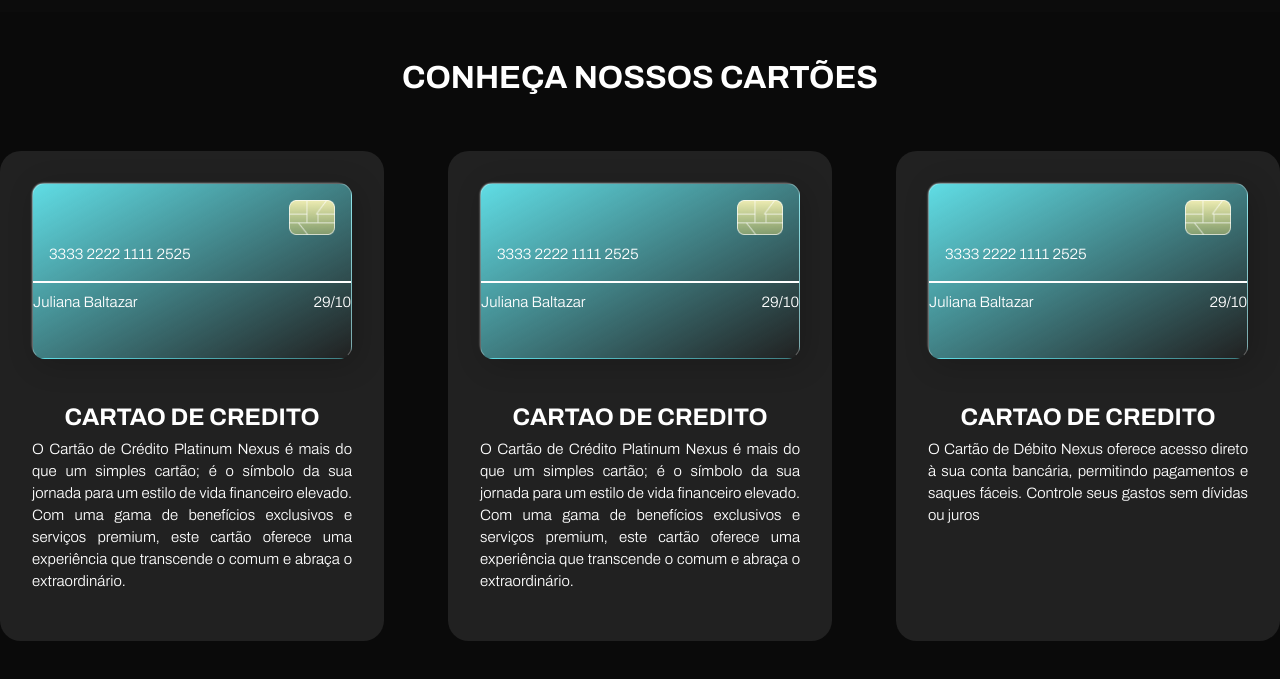
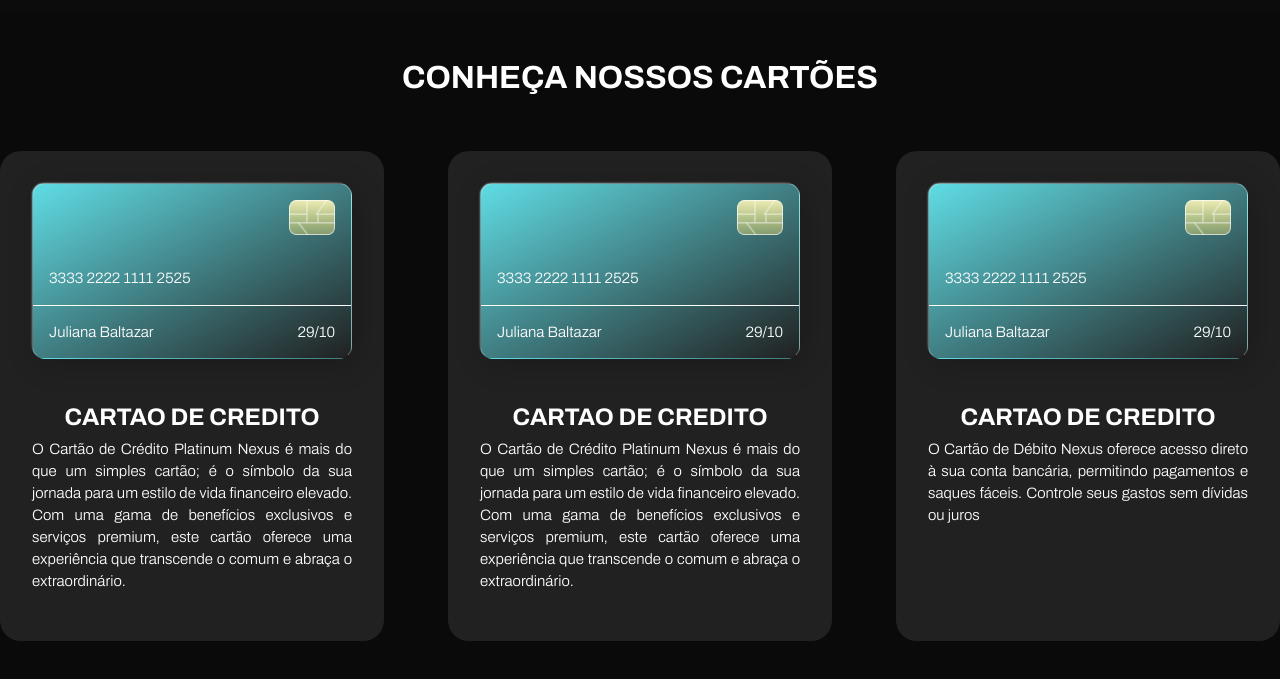
Before and after one commit to jzsantana/WebNexus, a React (Vite) app in the folder webnexus/: page / in a window 1280 px wide. Shown: the part 813-1492 px from the top of the page. Built offline with nearby package versions, Linux system fonts and the light colour scheme.

Commit message:
:construction: atualizando

```diff
--- a/webnexus/src/components/ModalCard/ModalCard.css
+++ b/webnexus/src/components/ModalCard/ModalCard.css
@@ -111,7 +111,15 @@ ex{
   font-family: 'Archivo', sans-serif;
   font-weight: 700;
   padding: 0 0 1rem 1rem;
-
+  height: 40%;
+  display: flex;
+  align-items: flex-end;
 }
 
-.
+.div-info-cliente-cartao{
+  display: flex;
+  justify-content: space-between;
+  align-items: center;
+  padding: 0 1rem 0 1rem;
+  height: 25%;
+}
--- a/webnexus/src/components/ModalCard/ModalCard.jsx
+++ b/webnexus/src/components/ModalCard/ModalCard.jsx
@@ -37,7 +37,7 @@ const Card = () => {
                     <div className='div-chip'><img src={Chip} alt="" /></div>
                     <div className='div-card-number'><p>3333 2222 1111 2525</p></div>
                     <div className="div-line-separator"></div>
-                    <div style={{display: 'flex', justifyContent:"space-between"}}>
+                    <div  className='div-info-cliente-cartao' >
                         <p>Juliana Baltazar</p>
                         <p>29/10</p>
                     </div>
--- a/webnexus/src/index.css
+++ b/webnexus/src/index.css
@@ -16,3 +16,24 @@
 body{
   background-color: var(--background-color);
 }
+
+/* ===== Scrollbar CSS ===== */
+  /* Firefox */
+  * {
+    scrollbar-width: thin;
+    scrollbar-color: #111111 #1c1c1c;
+  }
+
+  /* Chrome, Edge, and Safari */
+  *::-webkit-scrollbar {
+    width: 16px;
+  }
+
+  *::-webkit-scrollbar-track {
+    background: #1c1c1c;
+  }
+
+  *::-webkit-scrollbar-thumb {
+    background-color: #111111;
+    border-radius: 10px;
+  }
```
